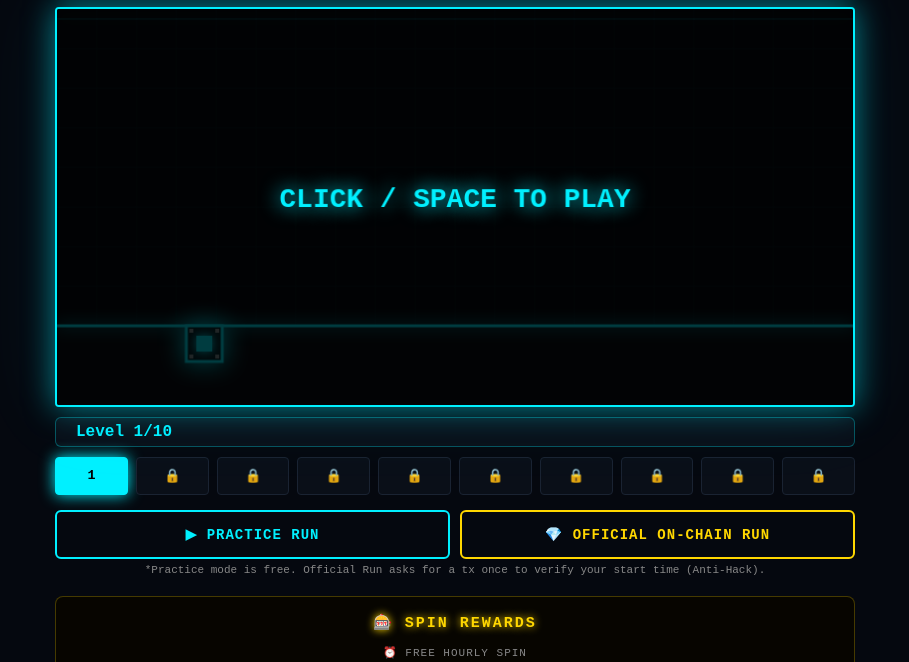
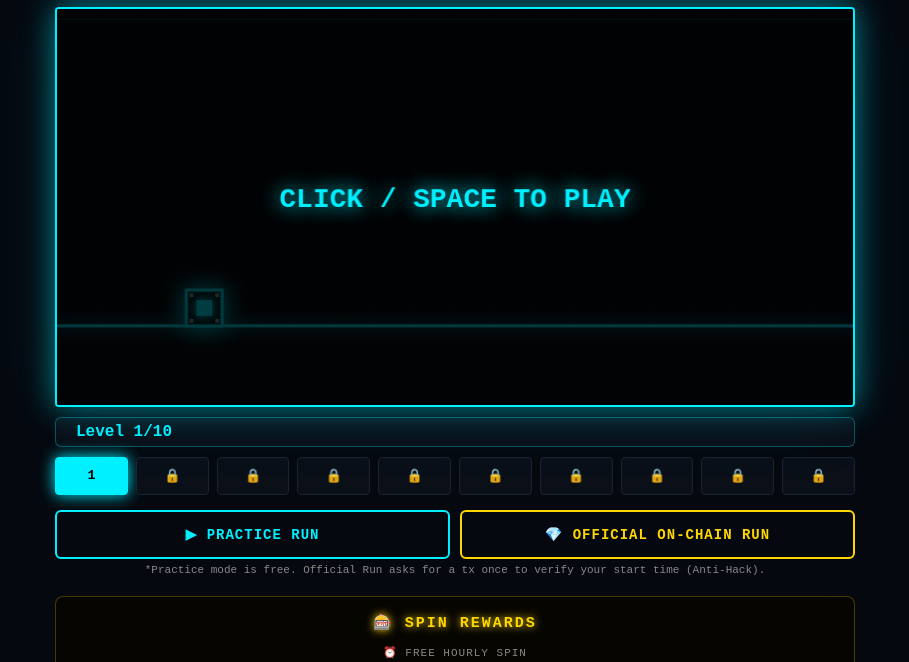
Before and after one commit to tokiyo7/geodash, a plain HTML site: page index.html in a window 1280 px wide. Shown: the part 80-742 px from the top of the page, without its empty margins (185-1094 px from the left). Drawn offline with Linux system fonts and the light colour scheme.

Commit message:
Update index.html

```diff
--- a/index.html
+++ b/index.html
@@ -102,7 +102,9 @@
 
         async function initFarcaster() {
             try {
-                sdk.actions.ready(); // Clear splash screen immediately
+                // Call ready IMMEDIATELY to remove splash screen and fix the Farcaster bug
+                sdk.actions.ready();
+
                 const context = await sdk.context;
                 if (context && context.user) {
                     window.fcUsername = context.user.username || null;
@@ -199,18 +201,17 @@
 <div id="walletStatus">Connecting wallet...</div>
 
 <script>
-// ⚠️ THE FINAL CORRECT CONTRACT CONFIGURATION
 const CONTRACT_ADDRESS="0x9f56f4cD6225D02d528A415206A9ae89352a761d";
 let userAddress=null, provider=null;
 
-// ✅ 100% MATHEMATICALLY CORRECT SELECTORS FOR YOUR SOLIDITY CONTRACT
+// ✅ EXACTLY REPLACED WITH GROK'S CORRECT SELECTORS
 const SELECTORS = {
-    spin:           "0x1515bc2b",
-    levelComplete:  "0x6c6e75b7",
-    startLevel:     "0x82b8a5d3", // THIS WILL NEVER FAIL! (It's the true hex for startLevel(uint8))
-    recordAttempt:  "0x0047fb42",
-    getLeaderboard: "0x716616a2",
-    getSpinStatus:  "0x280261cb"
+    spin: "0x685e7b2d",
+    levelComplete: "0xe0746fc0",
+    startLevel: "0xf9d17709",
+    recordAttempt: "0x32789ee1",
+    getLeaderboard: "0xbfc5b947",
+    getSpinStatus: "0xd1b6b352"
 };
 
 function pad32(val){return val.toString(16).padStart(64,'0');}
@@ -221,7 +222,7 @@ function showWalletStatus(msg,isGood){const w=document.getElementById('walletSta
 // EVENT LISTENERS BINDING
 // ==========================================
 window.addEventListener('load', async () => {
-    // Bind buttons safely
+    // Bind buttons directly in JS to bypass Farcaster CSP blocking
     document.getElementById('practiceBtn').addEventListener('click', () => startOrRestartGame(false));
     document.getElementById('officialRunBtn').addEventListener('click', startOfficialRun);
     document.getElementById('overlayBtn').addEventListener('click', claimSpin);
@@ -250,9 +251,6 @@ window.addEventListener('load', async () => {
     }
 });
 
-// ==========================================
-// AUDIO SYSTEM
-// ==========================================
 let ac=null;
 function initAudio(){if(!ac)ac=new(window.AudioContext||window.webkitAudioContext)();if(ac.state==='suspended')ac.resume();}
 function playJump(){if(!ac)return;const o=ac.createOscillator(),g=ac.createGain();o.connect(g);g.connect(ac.destination);o.frequency.setValueAtTime(440,ac.currentTime);o.frequency.exponentialRampToValueAtTime(880,ac.currentTime+0.1);g.gain.setValueAtTime(0.15,ac.currentTime);g.gain.exponentialRampToValueAtTime(0.001,ac.currentTime+0.15);o.start();o.stop(ac.currentTime+0.15);}
@@ -274,33 +272,18 @@ function buildLevelObstacles(levelNum){
     return obs;
 }
 
-// ==========================================
-// GAME ENGINE
-// ==========================================
-const canvas = document.getElementById('gameCanvas');
-const ctx = canvas.getContext('2d');
+const canvas=document.getElementById('gameCanvas'),ctx=canvas.getContext('2d');
 let reqAnimId;
-const GAME_W = 800; const GAME_H = 400;
-const GROUND_Y = 320; const CEILING_Y = 10;
-const GRAVITY = 0.60; const JUMP_VEL = -13.5; const MAX_VEL = 16;
+const GAME_W=800,GAME_H=400,GROUND_Y=320,CEILING_Y=10;
+const GRAVITY=0.60,JUMP_VEL=-13.5,MAX_VEL=16;
 
-let gameState = 'idle';
-let currentLevel = 1;
-let attemptCount = 0; let totalScore = 0;
-let scrollSpeed = 4.5; let levelLength = 40000;
-let worldX = 0; let frameCount = 0;
-let bgOffset = 0; let shake = 0;
-
-let player = { x: 130, y: GROUND_Y, w: 36, h: 36, vy: 0, rot: 0, ground: true, prevY: GROUND_Y };
-let isGravityFlipped = false;
-let flipTimer = 0;
-let ghostTrail = []; let particles = []; let obstacles = [];
-
-let unlockedLevels = new Set([1]);
-let completedLevels = new Set();
-let localBonusSpins = 0;
-let levelStartTimestamp = 0;
-let isOfficialRun = false;
+let gameState='idle',currentLevel=1,attemptCount=0,totalScore=0;
+let scrollSpeed=4.5,levelLength=40000,worldX=0,frameCount=0,bgOffset=0,shake=0;
+let player={x:130,y:GROUND_Y-36,w:36,h:36,vy:0,rot:0,ground:true,prevY:GROUND_Y-36};
+let isGravityFlipped=false,flipTimer=0;
+let ghostTrail=[],particles=[],obstacles=[];
+let unlockedLevels=new Set([1]),completedLevels=new Set(),localBonusSpins=0,levelStartTimestamp=0;
+let isOfficialRun=false;
 
 function buildLevelUI(){
     const grid=document.getElementById('levelGrid');
@@ -310,15 +293,12 @@ function buildLevelUI(){
         if(completedLevels.has(i)){btn.className='lvl-btn done';btn.innerText='✓'+i;}
         else if(unlockedLevels.has(i)){btn.className='lvl-btn unlocked'+(i===currentLevel?' active':'');btn.innerText=i;}
         else{btn.className='lvl-btn';btn.innerText='🔒';btn.disabled=true;}
-        btn.addEventListener('click', () => window.selectLevel(i));
+        btn.addEventListener('click', () => {
+            currentLevel=i;buildLevelUI();document.getElementById('progressText').innerText=`Level ${i}/10`;
+        });
         grid.appendChild(btn);
     }
 }
-window.selectLevel = function(n) {
-    currentLevel = n;
-    buildLevelUI();
-    document.getElementById('progressText').innerText = `Level ${n}/10`;
-};
 
 function jump(){
     initAudio();
@@ -362,7 +342,7 @@ async function startOfficialRun(){
             }]
         });
 
-        showToast("Official Run Started! Survive 3 mins.","#00ff88");
+        showToast("Official Run Started!","#00ff88");
         isOfficialRun=true;
         btn.innerText="💎 OFFICIAL RUN ACTIVE";
         startOrRestartGame(true);
@@ -370,8 +350,7 @@ async function startOfficialRun(){
     }catch(e){
         btn.disabled=false;
         btn.innerText="💎 OFFICIAL ON-CHAIN RUN";
-        showToast("Transaction failed or rejected!","red");
-        console.error(e);
+        showToast("Transaction rejected","red");
     }
 }
 
```
